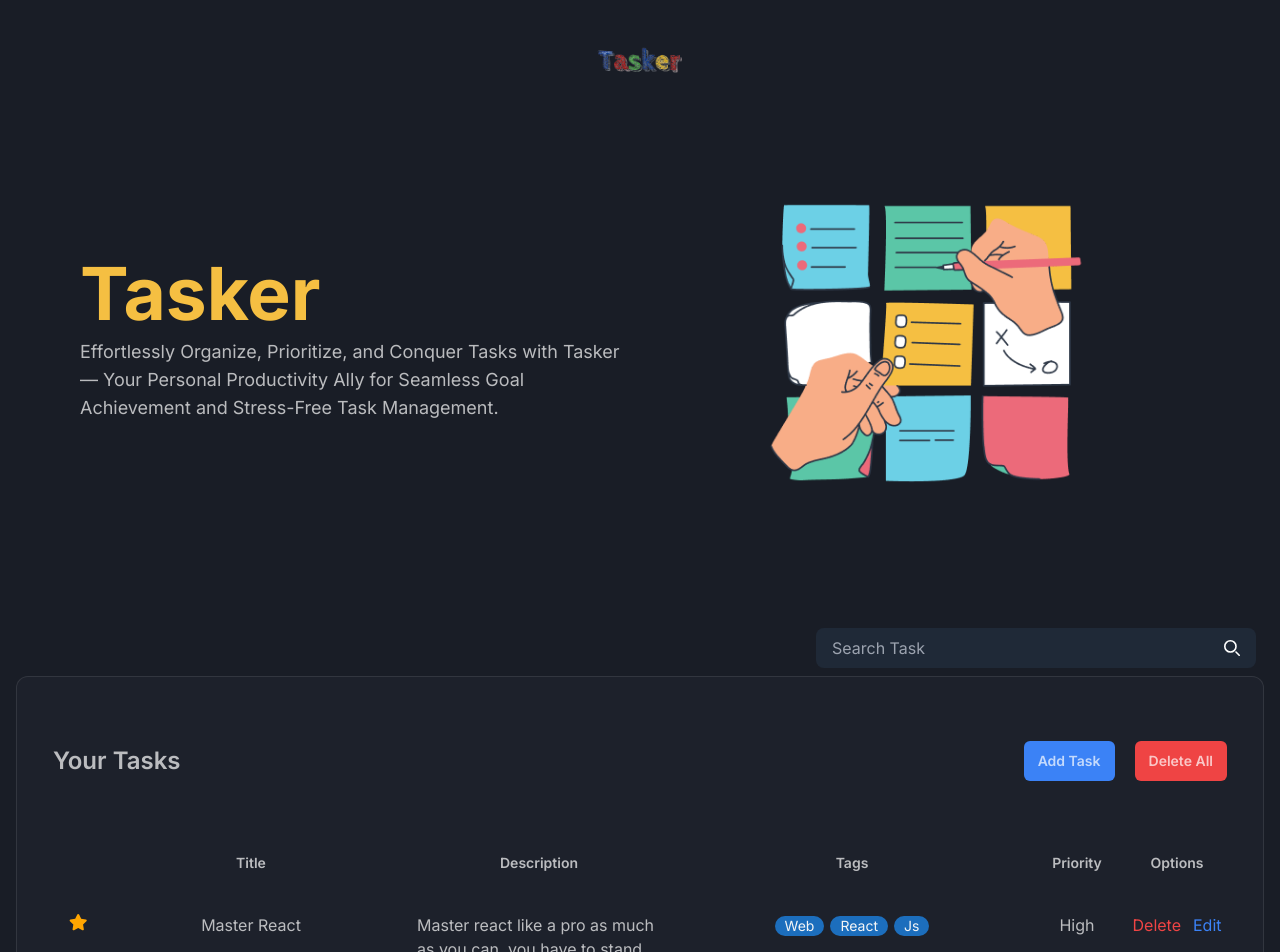
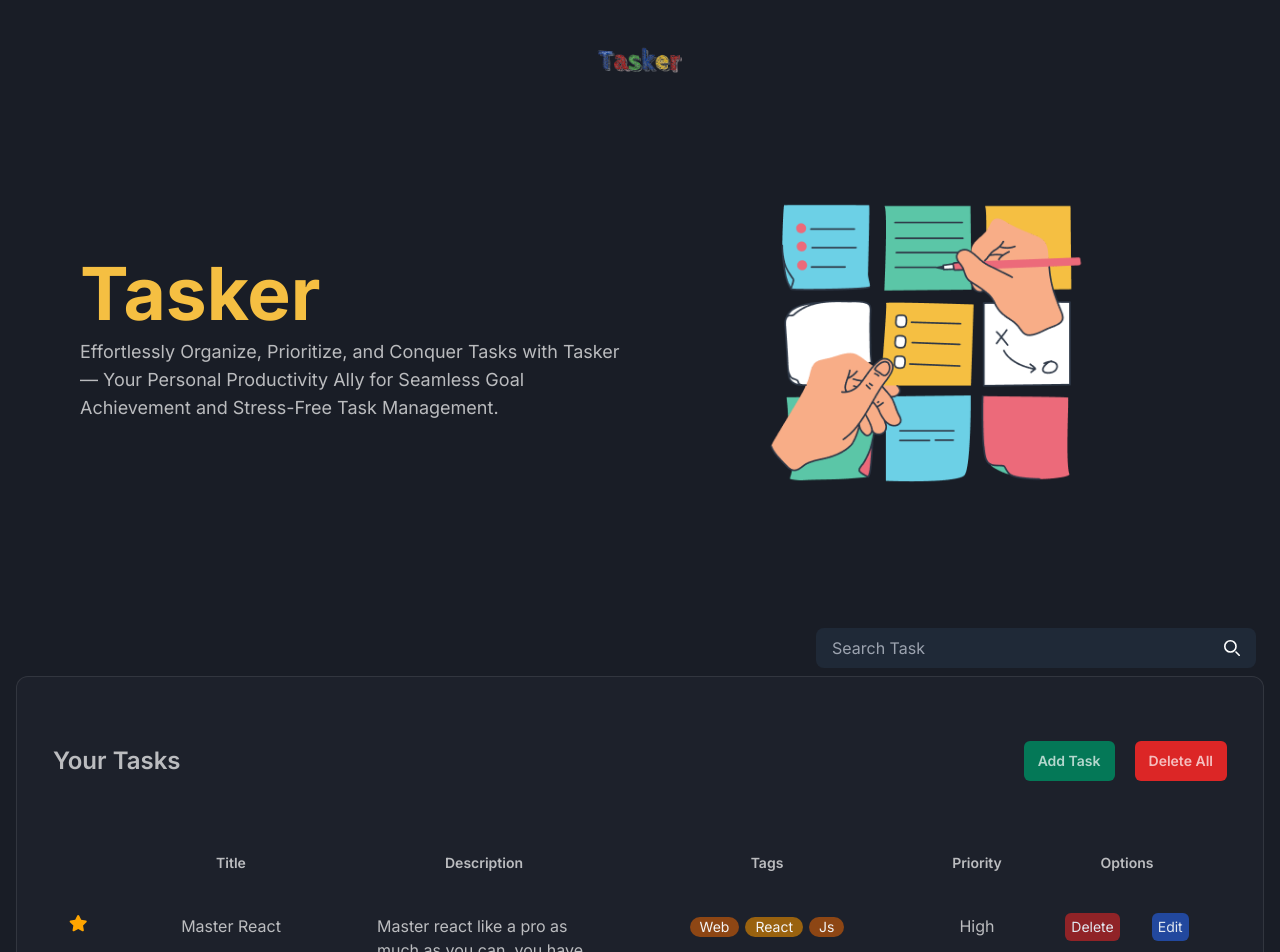
Before and after one commit to smsakawat/tasker, a React (Vite) app: page / in a window 1280 px wide. Shown: the top 952 px of the page. Built offline with nearby package versions, Linux system fonts and the light colour scheme; the HTML template or start-up script is replaced by a standard one.

Commit message:
added dynamic color feature on tags

```diff
--- /dev/null
+++ b/src/components/task/SingleTask.jsx
@@ -0,0 +1,80 @@
+import { useMemo } from 'react';
+import { FaStar } from 'react-icons/fa';
+// Getting random color for tags
+const getRandomColor = () => {
+  const colors = [
+    '#1C92FFB0',
+    '#FE1A1AB5',
+    '#BD560BB2',
+    '#00B2D9CC',
+    '#8407E6A8',
+    '#07AC67D6',
+    '#2F43F8BF',
+    '#AE6D0BDB',
+    '#10FBEDB2',
+  ];
+  return colors[Math.floor(Math.random() * colors.length)];
+};
+
+const SingleTask = ({ task, onDeleteTask, onEditTask }) => {
+  // Assigning random colors
+  const tagColors = useMemo(() => {
+    return task.tags.reduce((colors, tag) => {
+      colors[tag] = getRandomColor();
+      return colors;
+    }, {});
+  }, [task.tags]);
+
+  return (
+    <tr
+      key={task.id}
+      className="border-b border-[#2E3443] [&>td]:align-baseline [&>td]:px-4 [&>td]:py-2"
+    >
+      <td>
+        {task.isFavorite ? (
+          <FaStar color="orange" size="1.15em" />
+        ) : (
+          <FaStar color="gray" />
+        )}
+      </td>
+      <td className="text-center">{task.title}</td>
+      <td>
+        <div>{task.description}</div>
+      </td>
+      <td>
+        <ul className="flex justify-center gap-1.5 flex-wrap">
+          {task.tags.map(tag => (
+            <li key={tag}>
+              <span
+                className="inline-block h-5 whitespace-nowrap rounded-[45px]  px-2.5 text-sm capitalize text-[#F4F5F6]"
+                style={{ backgroundColor: tagColors[tag] }}
+              >
+                {tag}
+              </span>
+            </li>
+          ))}
+        </ul>
+      </td>
+      <td className="text-center">{task.priority}</td>
+      <td>
+        <div className="flex items-center justify-center gap-8">
+          <button
+            onClick={() => onDeleteTask(task.id)}
+            className="text-slate-200 px-1.5 py-1 bg-red-600/[60%] hover:bg-red-500/[60%] rounded-md text-sm transition"
+          >
+            Delete
+          </button>
+          <button
+            className="text-slate-200 px-1.5 py-1 bg-blue-600/[60%] hover:bg-blue-500/[60%] rounded-md text-sm transition"
+            onClick={() => {
+              onEditTask(task);
+            }}
+          >
+            Edit
+          </button>
+        </div>
+      </td>
+    </tr>
+  );
+};
+export default SingleTask;
--- a/src/components/task/TaskActions.jsx
+++ b/src/components/task/TaskActions.jsx
@@ -1,20 +1,22 @@
-const TaskActions = ({ onAddTask, onDeleteAll }) => {
+const TaskActions = ({ onAddTask, onDeleteAll, tasks }) => {
   return (
     <div className="mb-14 items-center justify-between sm:flex">
       <h2 className="text-2xl font-semibold max-sm:mb-4">Your Tasks</h2>
       <div className="flex items-center space-x-5">
         <button
           onClick={onAddTask}
-          className="rounded-md bg-blue-500 px-3.5 py-2.5 text-sm font-semibold"
+          className="rounded-md bg-emerald-700 px-3.5 py-2.5 text-sm font-semibold hover:bg-emerald-600 transition"
         >
           Add Task
         </button>
-        <button
-          onClick={onDeleteAll}
-          className="rounded-md bg-red-500 px-3.5 py-2.5 text-sm font-semibold"
-        >
-          Delete All
-        </button>
+        {tasks.length > 0 && (
+          <button
+            onClick={onDeleteAll}
+            className="rounded-md bg-red-600 px-3.5 py-2.5 text-sm font-semibold hover:bg-red-500 transition"
+          >
+            Delete All
+          </button>
+        )}
       </div>
     </div>
   );
--- a/src/components/task/TaskBoard.jsx
+++ b/src/components/task/TaskBoard.jsx
@@ -18,32 +18,37 @@ const TaskBoard = () => {
   const [modalOpen, setModalOpen] = useState(false);
   const [taskToUpdate, setTaskToUpdate] = useState(null);
 
+  // Handle Modal close
+  const handleModalClose = () => {
+    setTaskToUpdate(null);
+    setModalOpen(false);
+  };
+
   // Handle add task
   const handleAddTask = () => {
     setModalOpen(true);
   };
 
   // Handle edit
-  const handleEditClick = task => {
+  const handleEditTask = task => {
     setTaskToUpdate(task);
     setModalOpen(true);
   };
 
   // Handling add and edit task
   const handleAddEditTask = (newTask, isAdd) => {
-    console.log(newTask);
     if (isAdd) {
+      newTask.isFavorite = false;
       setTasks([...tasks, newTask]);
     } else {
       setTasks(
         tasks.map(task => {
-          if (task.id === newTask.id) return { ...newTask };
+          if (task.id === newTask.id) return newTask;
           return task;
         })
       );
-      setTaskToUpdate(null);
     }
-    setModalOpen(false);
+    handleModalClose();
   };
 
   // Handle task delete
@@ -57,10 +62,6 @@ const TaskBoard = () => {
     setTasks([...tasks]);
   };
 
-  // Handle Modal close
-  const handleModalClose = () => {
-    setModalOpen(false);
-  };
   return (
     <>
       <section className="mb-20" id="tasks">
@@ -75,14 +76,23 @@ const TaskBoard = () => {
           <SearchTask />
           <div className="rounded-xl border border-[rgba(206,206,206,0.12)] bg-[#1D212B] px-6 py-8 md:px-9 md:py-16">
             <TaskActions
+              tasks={tasks}
               onAddTask={handleAddTask}
               onDeleteAll={handleDeleteAllTask}
             />
-            <TaskList
-              tasks={tasks}
-              onEditClick={handleEditClick}
-              onDeleteTask={handleDeleteTask}
-            />
+            {tasks.length > 0 ? (
+              <TaskList
+                tasks={tasks}
+                onEditTask={handleEditTask}
+                onDeleteTask={handleDeleteTask}
+              />
+            ) : (
+              <div className="w-full">
+                <h2 className="text-4xl font-semibold text-slate-300 text-center">
+                  No Task Found. Please Add one.
+                </h2>
+              </div>
+            )}
           </div>
         </div>
       </section>
--- a/src/components/task/TaskList.jsx
+++ b/src/components/task/TaskList.jsx
@@ -1,25 +1,25 @@
-import { FaStar } from 'react-icons/fa';
+import SingleTask from './SingleTask';
 
-const TaskList = ({ tasks, onEditClick, onDeleteTask }) => {
+const TaskList = ({ tasks, onEditTask, onDeleteTask }) => {
   return (
     <div className="overflow-auto">
       <table className="table-fixed overflow-auto xl:w-full">
         <thead>
           <tr>
             <th className="p-4 pb-8 text-sm font-semibold capitalize w-[48px]"></th>
-            <th className="p-4 pb-8 text-sm font-semibold capitalize w-[300px]">
+            <th className="p-4 pb-8 text-sm font-semibold capitalize w-[260px]">
               Title
             </th>
             <th className="p-4 pb-8 text-sm font-semibold capitalize w-full">
               Description
             </th>
-            <th className="p-4 pb-8 text-sm font-semibold capitalize md:w-[350px]">
+            <th className="p-4 pb-8 text-sm font-semibold capitalize md:w-[320px]">
               Tags
             </th>
             <th className="p-4 pb-8 text-sm font-semibold capitalize md:w-[100px]">
               Priority
             </th>
-            <th className="p-4 pb-8 text-sm font-semibold capitalize md:w-[100px]">
+            <th className="p-4 pb-8 text-sm font-semibold capitalize md:w-[200px]">
               Options
             </th>
           </tr>
@@ -27,52 +27,12 @@ const TaskList = ({ tasks, onEditClick, onDeleteTask }) => {
         <tbody>
           {tasks.map(task => {
             return (
-              <tr
+              <SingleTask
                 key={task.id}
-                className="border-b border-[#2E3443] [&>td]:align-baseline [&>td]:px-4 [&>td]:py-2"
-              >
-                <td>
-                  {task.isFavorite ? (
-                    <FaStar color="orange" size="1.15em" />
-                  ) : (
-                    <FaStar color="gray" />
-                  )}
-                </td>
-                <td className="text-center">{task.title}</td>
-                <td>
-                  <div>{task.description}</div>
-                </td>
-                <td>
-                  <ul className="flex justify-center gap-1.5 flex-wrap">
-                    {task.tags.map(tag => (
-                      <li key={tag}>
-                        <span className="inline-block h-5 whitespace-nowrap rounded-[45px] bg-[#1C92FFB0] px-2.5 text-sm capitalize text-[#F4F5F6]">
-                          {tag}
-                        </span>
-                      </li>
-                    ))}
-                  </ul>
-                </td>
-                <td className="text-center">{task.priority}</td>
-                <td>
-                  <div className="flex items-center justify-center space-x-3">
-                    <button
-                      onClick={() => onDeleteTask(task.id)}
-                      className="text-red-500"
-                    >
-                      Delete
-                    </button>
-                    <button
-                      className="text-blue-500"
-                      onClick={() => {
-                        onEditClick(task);
-                      }}
-                    >
-                      Edit
-                    </button>
-                  </div>
-                </td>
-              </tr>
+                task={task}
+                onEditTask={onEditTask}
+                onDeleteTask={onDeleteTask}
+              />
             );
           })}
         </tbody>
--- a/src/components/task/TaskModal.jsx
+++ b/src/components/task/TaskModal.jsx
@@ -28,7 +28,7 @@ const TaskModal = ({ onSave, onClose, taskToUpdate }) => {
   };
   return (
     <>
-      <form className="mx-auto my-10 w-full max-w-[740px] rounded-xl border border-[#FEFBFB]/[36%] bg-[#191D26] p-9 max-md:px-4 lg:my-20 lg:p-11 absolute  top-0 inset-x-0 z-50">
+      <form className="mx-auto  w-full max-w-[680px] rounded-xl border border-[#FEFBFB]/[36%] bg-[#191D26] p-9 max-md:px-4  lg:p-11 absolute top-1/2 left-1/2 -translate-x-1/2 z-50 -translate-y-[20%]">
         <h2 className="mb-9 text-center text-2xl font-bold text-white lg:mb-11 lg:text-[28px]">
           Add New Task
         </h2>
@@ -111,7 +111,7 @@ const TaskModal = ({ onSave, onClose, taskToUpdate }) => {
           </button>
         </div>
       </form>
-      <div className="absolute w-full h-full  inset-0 bg-black/30 backdrop-blur z-20 overflow-hidden"></div>
+      <div className="absolute w-full h-[125%]  inset-0 bg-black/30 backdrop-blur z-20 overflow-hidden"></div>
     </>
   );
 };
```
